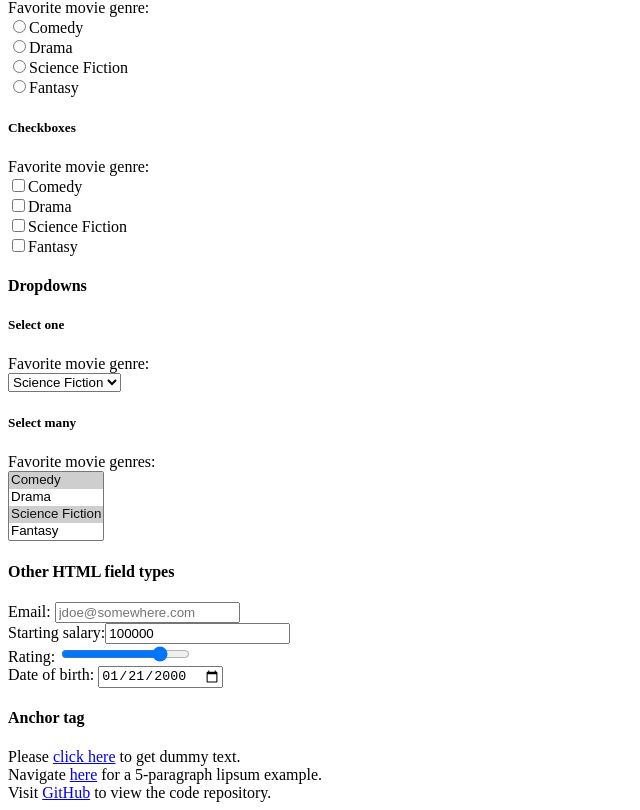
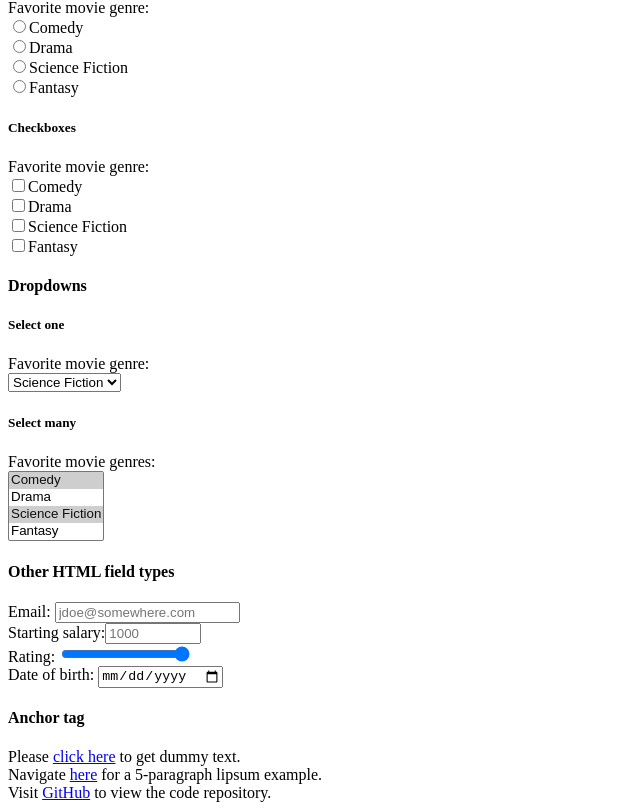
Before and after one commit to johnwillwerth/kanbas-react-web-app, a React (Create React App) app: page /#/Labs/Lab1 in a window 1280 px wide. Shown: the part 2950-3760 px from the top of the page, without its empty margins (0-640 px from the left). Built offline with nearby package versions, Linux system fonts and the light colour scheme.

Commit message:
removed hard-coded values for salary, rating, and DOB

```diff
--- a/src/Labs/Lab1/index.tsx
+++ b/src/Labs/Lab1/index.tsx
@@ -248,18 +248,17 @@ tag to tell browsers to render the gaps.
           <input type="number"
                 id="wd-text-fields-salary-start"
                 placeholder="1000"
-                value="100000"/><br/>
+                min="50000"
+                max="1000000"/><br/>
 
           <label htmlFor="wd-text-fields-rating"> Rating: </label>
           <input type="range" id="wd-text-fields-rating"
                 placeholder="Doe"
-                max="5"
-                value="4"/><br/>
+                max="5"/><br/>
 
           <label htmlFor="wd-text-fields-dob"> Date of birth: </label>
           <input type="date"
-                id="wd-text-fields-dob"
-                value="2000-01-21"/><br/>
+                id="wd-text-fields-dob"/><br/>
         </form>
       </div>
       <h4>Anchor tag</h4>
```
